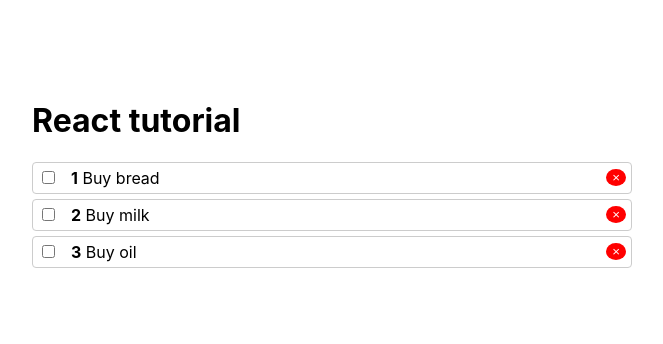
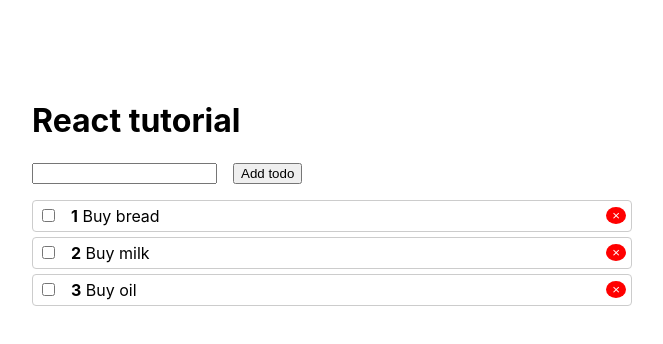
Before and after one commit to Torishnia/React-course, a React (Create React App) app: page / in a window 1280 px wide. Shown: the top 344 px of the page, without its empty margins (308-971 px from the left). Built offline with nearby package versions, Linux system fonts and the light colour scheme.

Commit message:
add-todo

```diff
--- a/src/App.js
+++ b/src/App.js
@@ -1,6 +1,7 @@
 import React from 'react';
 import TodoList from './Todo/TodoList';
 import Context from './context';
+import AddTodo from './Todo/AddTodo';
 
 function App() {
   const [todos, setTodos] = React.useState([
@@ -26,13 +27,26 @@
     setTodos(todos.filter(todo => todo.id !== id))
   }
 
+  function addTodo(title) {
+    setTodos(todos.concat([
+      {
+        title,
+        id: Date.now(),
+        completed: false
+      }
+    ]))
+  }
+
   return (
     <Context.Provider value={{ removeTodo }}>
       <div className="wrapper">
       <h1>React tutorial</h1>
-
-
+      <AddTodo onCreate={addTodo}/>
+      {todos.length ? (
       <TodoList todos={todos} onToggle={toggleTodo}/>
+      ) : (
+      <p>No todos!</p>
+      )}
    </div>
     </Context.Provider>
   );
--- /dev/null
+++ b/src/Todo/AddTodo.js
@@ -0,0 +1,28 @@
+import React, { useState } from 'react';
+import PropTypes from 'prop-types';
+
+function AddTodo({ onCreate }) {
+    const [value, setValue] = useState('');
+
+    function submitHandler(event) {
+        event.preventDefault();
+
+        if (value.trim()) {
+            onCreate(value);
+            setValue('');
+        }
+    }
+
+    return (
+        <form style={{ marginBottom: '1rem' }} onSubmit={submitHandler}>
+            <input value={value} onChange={event => setValue(event.target.value)} />
+            <button type='sibmit'>Add todo</button>
+        </form>
+    )
+}
+
+AddTodo.propTypes = {
+    onCreate: PropTypes.func.isRequired
+}
+
+export default AddTodo
```
